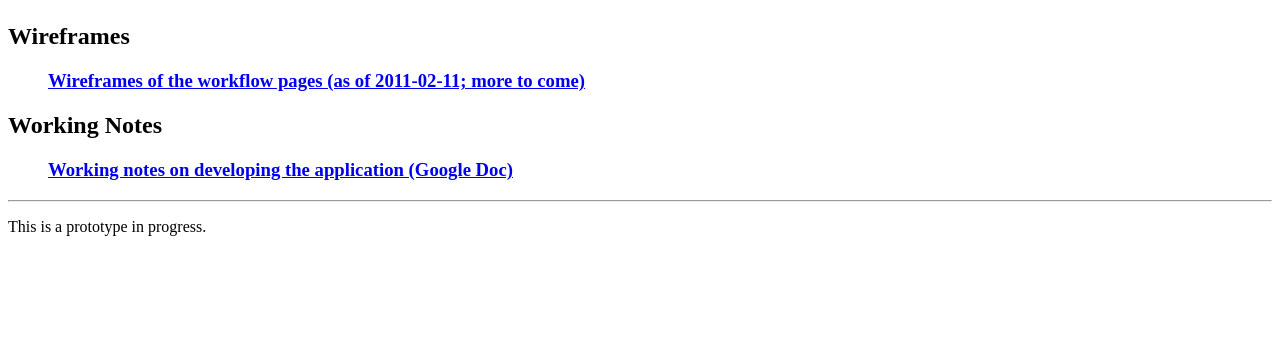
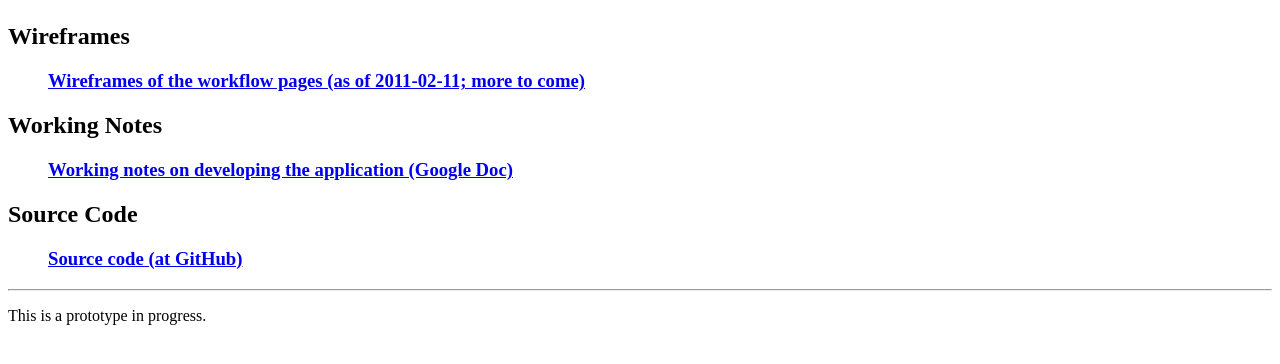
Before and after one commit to jkylefenton/digwf_py, a Django app: template templates/index.html in a window 1280 px wide. Shown: the part 204-568 px from the top of the page. Run offline with Django 3.2, Linux system fonts and the light colour scheme; the template is opened without the code that fills it, so the values that code supplies are empty.

Commit message:
added link to github to index page

```diff
--- a/templates/index.html
+++ b/templates/index.html
@@ -20,4 +20,10 @@
             <a href="https://docs.google.com/document/d/1FqIbO-6zgObZ9WWoqyg16lUyVqll54mbrMFrqlljDDU/edit" target="new">Working notes on developing the application (Google Doc)</a><br />
     </ul>
 </h3>
+<h2>Source Code</h2>
+<h3>
+    <ul>
+        <a href="https://github.com/jkylefenton/digwf_py" target="new">Source code (at GitHub)</a><br />
+    </ul>
+</h3>
 {% endblock %}
```
Also changed, not shown: repo_checker/models.py (+7 -0 lines), 1 other file.
